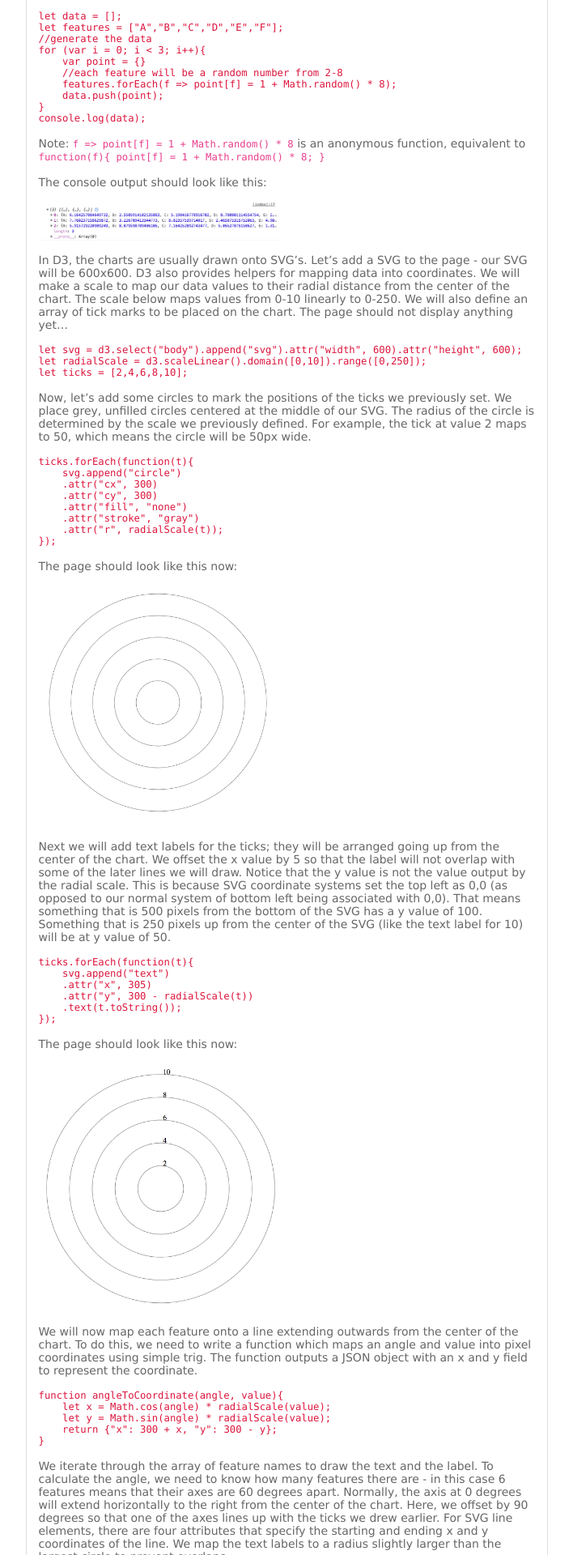
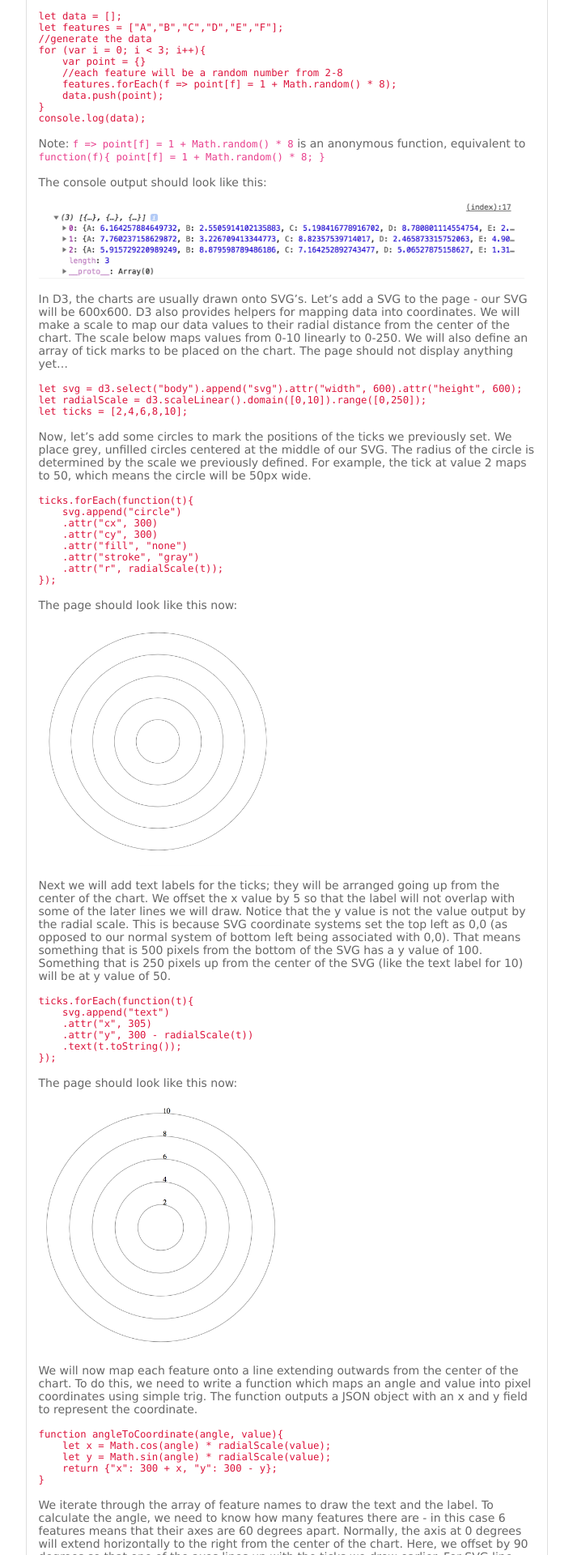
Before and after one commit to yangdanny97/yangdanny97.github.io, a Jekyll site: the page built from _posts/2019-03-01-D3-Spider-Chart.md, in a window 1280 px wide. Shown: the part 946-2866 px from the top of the page at 81% size, without its empty margins (286-994 px from the left). Built offline with Jekyll 4.4.1, drawn with Linux system fonts in a browser that asks for light colours; Markdown is read by kramdown in place of the engine named in the settings.

Commit message:
fixed image sizing

```diff
--- a/_posts/2019-03-01-D3-Spider-Chart.md
+++ b/_posts/2019-03-01-D3-Spider-Chart.md
@@ -43,7 +43,7 @@ Note: `f => point[f] = 1 + Math.random() * 8` is an anonymous function, equivale
 
 The console output should look like this:
 
-![console printout](https://yangdanny97.github.io/misc/spider_chart/0.png){: height="px300" width="300"}
+![console printout](https://yangdanny97.github.io/misc/spider_chart/0.png){: height="px300" width="600"}
 
 In D3, the charts are usually drawn onto SVG's. Let's add a SVG to the page - our SVG will be 600x600. D3 also provides helpers for mapping data into coordinates. We will make a scale to map our data values to their radial distance from the center of the chart. The scale below maps values from 0-10 linearly to 0-250. We will also define an array of tick marks to be placed on the chart. The page should not display anything yet...
 
```
